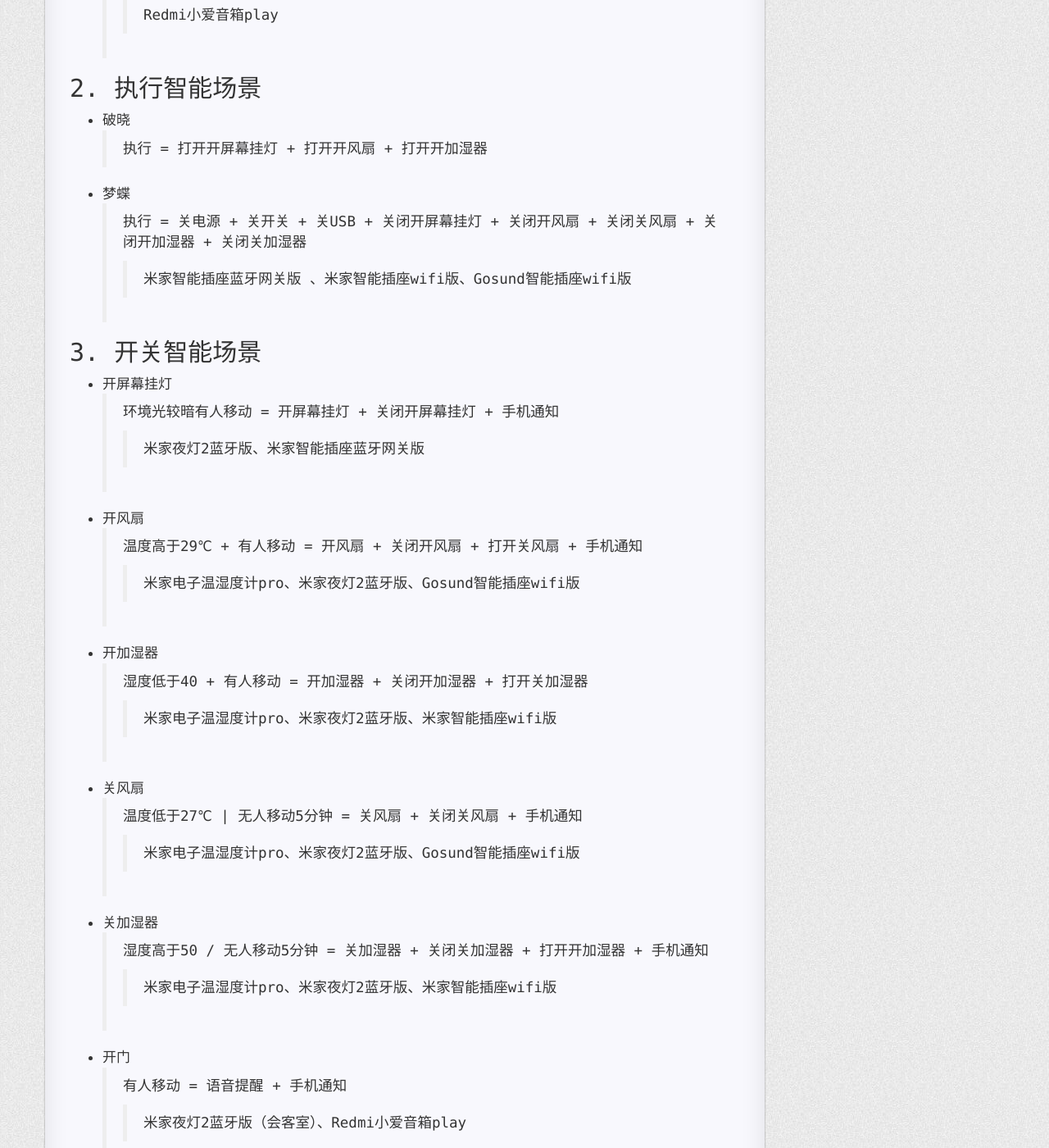
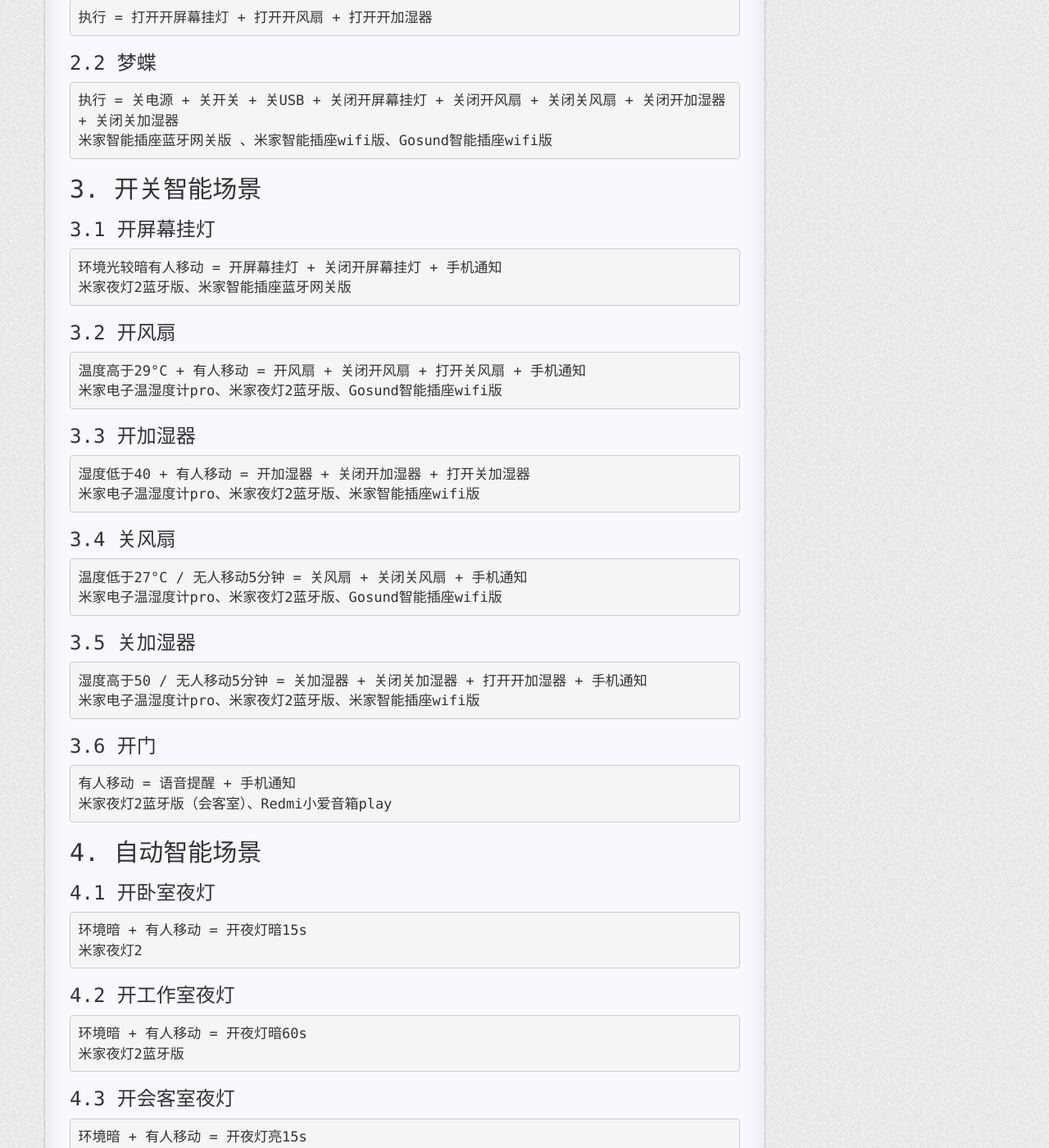
Before and after one commit to geostrophic/geostrophic.github.io, a Jekyll site: the page built from _posts/2020-08-12-mi.md, in a window 1280 px wide and 1400 px high, scrolled down 1112 px. Shown: the whole window at 82% size. Built offline with Jekyll 4.4.1, drawn with Linux system fonts in a browser that asks for light colours; nearby versions of some CDN libraries; comment, search, counter and statistics services are not loaded; a style sheet for code colours, icons or effects is not loaded; some of the changed text lies outside the part shown.

Commit message:
commit blog

```diff
--- a/_posts/2020-08-12-mi.md
+++ b/_posts/2020-08-12-mi.md
@@ -7,57 +7,69 @@ categories: productivity
 > 小米路由器3A+小米手机8+小爱同学+米家
 
 ## 1. 音箱智能场景
-* 早上好
-	> 早上好=关闭手机静音+音量调整到50+查询室内温湿度+播报今天日期+播报今天紫外线指数+播报今日新闻+执行破晓
-    >> Redmi小爱音箱play、米家电子温湿度计pro
-* 我要工作
-	> 我要工作=开电脑
-	>> Redmi小爱音箱play、米家智能插座蓝牙网关版
+### 1.1 早上好
+    早上好 = 关闭手机静音 + 音量调整到50 + 查询室内温湿度 + 播报今天日期 + 播报今天紫外线指数 + 播报今日新闻 + 执行破晓
+    Redmi小爱音箱play、米家电子温湿度计pro
 
-* 我要出门
-	> 我要出门 = 语音提醒 + 执行梦蝶
-	>> Redmi小爱音箱play
-* 我回来了
-	> 我回来了 =  语音提醒 + 执行破晓
-    >> Redmi小爱音箱play
-* 晚安
-	> 晚安 = 打开勿扰模式 + 开启手机静音 + 执行梦蝶
-	>> Redmi小爱音箱play
+### 1.2 我要工作
+    我要工作 = 开电脑
+    Redmi小爱音箱play、米家智能插座蓝牙网关版
+
+### 1.3 我要出门
+    我要出门 = 语音提醒 + 执行梦蝶
+    Redmi小爱音箱play
+
+### 1.4 我回来了
+    我回来了 = 语音提醒 + 执行破晓
+    Redmi小爱音箱play
+
+### 1.5 晚安
+    晚安 = 打开勿扰模式 + 开启手机静音 + 执行梦蝶
+    Redmi小爱音箱play
 
 ## 2. 执行智能场景
-* 破晓
-	> 执行 = 打开开屏幕挂灯 + 打开开风扇 + 打开开加湿器
-* 梦蝶
-	> 执行 = 关电源 + 关开关 + 关USB + 关闭开屏幕挂灯 + 关闭开风扇 + 关闭关风扇 + 关闭开加湿器 + 关闭关加湿器
-	>> 米家智能插座蓝牙网关版 、米家智能插座wifi版、Gosund智能插座wifi版
+### 2.1 破晓
+    执行 = 打开开屏幕挂灯 + 打开开风扇 + 打开开加湿器
+
+### 2.2 梦蝶
+    执行 = 关电源 + 关开关 + 关USB + 关闭开屏幕挂灯 + 关闭开风扇 + 关闭关风扇 + 关闭开加湿器 + 关闭关加湿器
+    米家智能插座蓝牙网关版 、米家智能插座wifi版、Gosund智能插座wifi版
 
 ## 3. 开关智能场景
-* 开屏幕挂灯
-	> 环境光较暗有人移动 = 开屏幕挂灯 + 关闭开屏幕挂灯 + 手机通知
-	>> 米家夜灯2蓝牙版、米家智能插座蓝牙网关版
-* 开风扇
-	> 温度高于29℃ + 有人移动 = 开风扇 + 关闭开风扇 + 打开关风扇 + 手机通知
-	>> 米家电子温湿度计pro、米家夜灯2蓝牙版、Gosund智能插座wifi版
-* 开加湿器
-	> 湿度低于40 + 有人移动 = 开加湿器 + 关闭开加湿器 + 打开关加湿器
-	>> 米家电子温湿度计pro、米家夜灯2蓝牙版、米家智能插座wifi版
-* 关风扇
-	> 温度低于27℃ | 无人移动5分钟 = 关风扇 +  关闭关风扇 + 手机通知
-	>> 米家电子温湿度计pro、米家夜灯2蓝牙版、Gosund智能插座wifi版
-* 关加湿器
-	> 湿度高于50 / 无人移动5分钟 = 关加湿器 + 关闭关加湿器 + 打开开加湿器 + 手机通知
-	>> 米家电子温湿度计pro、米家夜灯2蓝牙版、米家智能插座wifi版
-* 开门
-	> 有人移动 = 语音提醒 + 手机通知
-	>> 米家夜灯2蓝牙版（会客室）、Redmi小爱音箱play
+
+### 3.1 开屏幕挂灯
+	环境光较暗有人移动 = 开屏幕挂灯 + 关闭开屏幕挂灯 + 手机通知
+	米家夜灯2蓝牙版、米家智能插座蓝牙网关版
+
+### 3.2 开风扇
+	温度高于29°C + 有人移动 = 开风扇 + 关闭开风扇 + 打开关风扇 + 手机通知
+	米家电子温湿度计pro、米家夜灯2蓝牙版、Gosund智能插座wifi版
+
+### 3.3 开加湿器
+	湿度低于40 + 有人移动 = 开加湿器 + 关闭开加湿器 + 打开关加湿器
+    米家电子温湿度计pro、米家夜灯2蓝牙版、米家智能插座wifi版
+
+### 3.4 关风扇
+	温度低于27°C / 无人移动5分钟 = 关风扇 + 关闭关风扇 + 手机通知
+	米家电子温湿度计pro、米家夜灯2蓝牙版、Gosund智能插座wifi版
+
+### 3.5 关加湿器
+	湿度高于50 / 无人移动5分钟 = 关加湿器 + 关闭关加湿器 + 打开开加湿器 + 手机通知
+	米家电子温湿度计pro、米家夜灯2蓝牙版、米家智能插座wifi版
+
+### 3.6 开门
+	有人移动 = 语音提醒 + 手机通知
+	米家夜灯2蓝牙版（会客室）、Redmi小爱音箱play
 
 ## 4. 自动智能场景
-* 开夜灯
-	> 卧室环境暗 + 有人移动 = 开夜灯暗15s
-	>> 米家夜灯2
-* 开夜灯
-	> 工作室环境暗 + 有人移动 = 开夜灯暗60s
-	>> 米家夜灯2蓝牙版
-* 开夜灯
-	> 会客室环境暗 + 有人移动 = 开夜灯亮15s
-	>> 米家夜灯2蓝牙版
+### 4.1 开卧室夜灯
+	环境暗 + 有人移动 = 开夜灯暗15s
+	米家夜灯2
+
+### 4.2 开工作室夜灯
+	环境暗 + 有人移动 = 开夜灯暗60s
+	米家夜灯2蓝牙版
+
+### 4.3 开会客室夜灯
+	环境暗 + 有人移动 = 开夜灯亮15s
+	米家夜灯2蓝牙版
```
